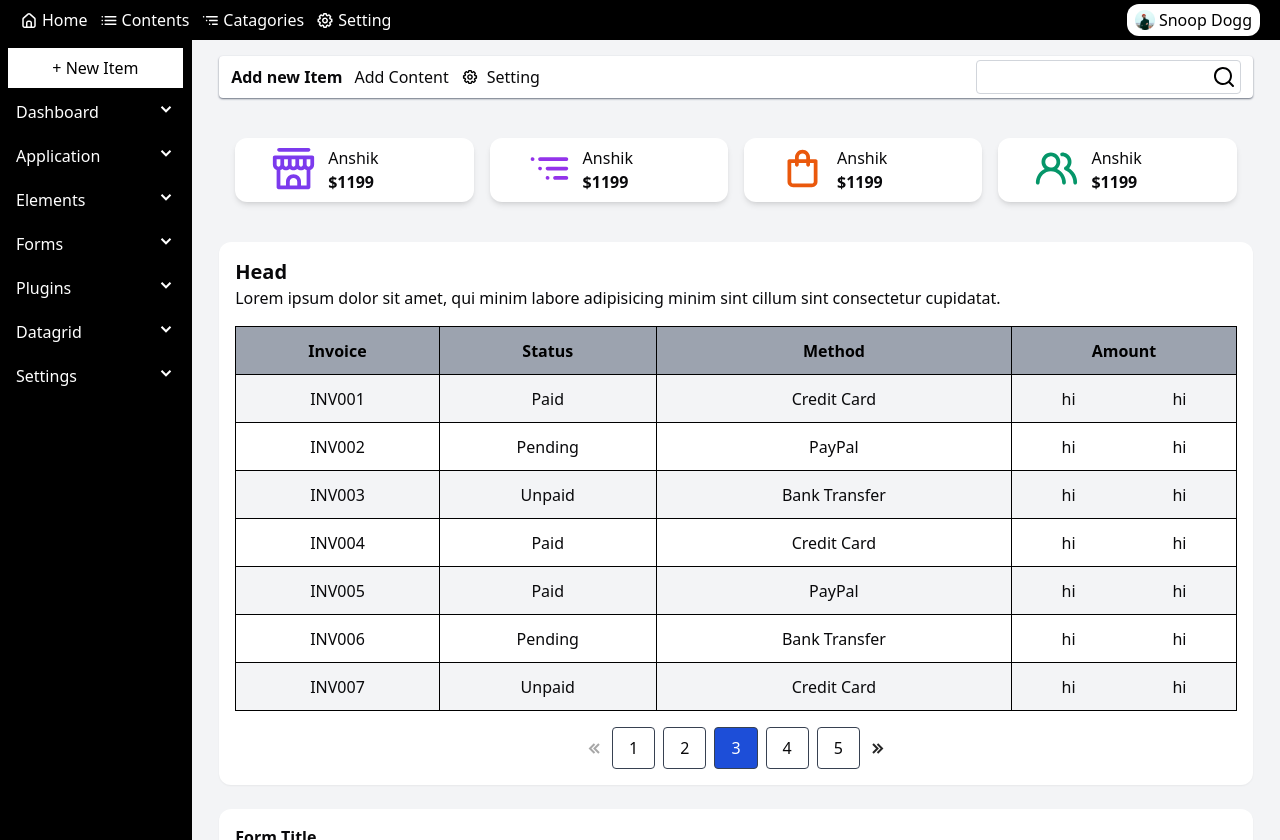
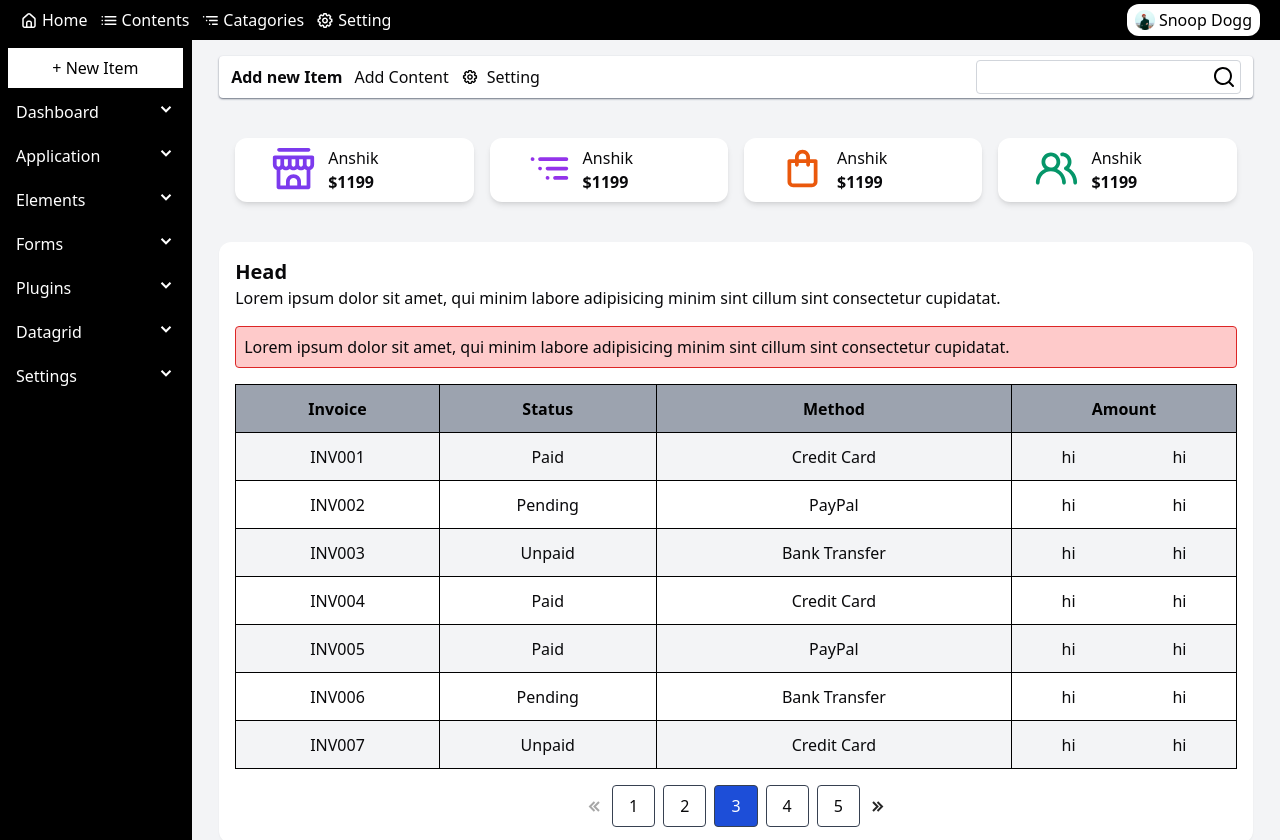
Before and after one commit to anshiq/resumeproject, a Next.js app: page / in a window 1280 px wide. Built offline with nearby package versions, Linux system fonts and the light colour scheme.

Commit message:
done only padding remai

```diff
--- a/app/component/Boxes.tsx
+++ b/app/component/Boxes.tsx
@@ -39,6 +39,7 @@ function Boxes({}: Props) {
         {namePriceComponent}
       </div>
       <div className=" shadow-sm bg-white  rounded-xl p-4 flex-col flex gap-4  w-[95%] ">
+
         <TableBox />
       </div>
       <div className="rounded-xl gap-4  shadow-sm bg-white   flex flex-col  p-4 w-[95%]">
@@ -268,6 +269,7 @@ const TableBox = () => {
           cillum sint consectetur cupidatat.
         </span>
       </div>
+      <div className="p-2 bg-red-200 border-red-600 border rounded-sm">Lorem ipsum dolor sit amet, qui minim labore adipisicing minim sint cillum sint consectetur cupidatat.</div>
 
       <table className="w-full border-black border">
         <thead>
```
